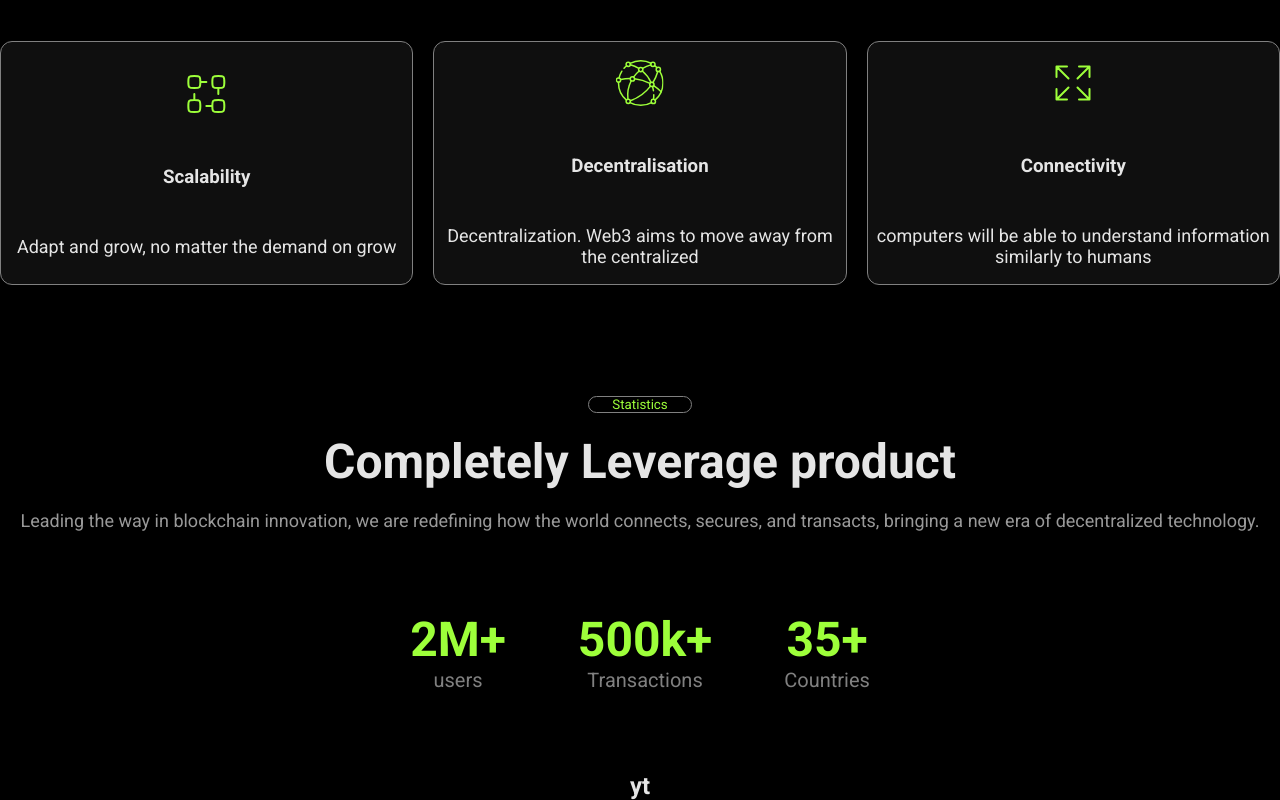
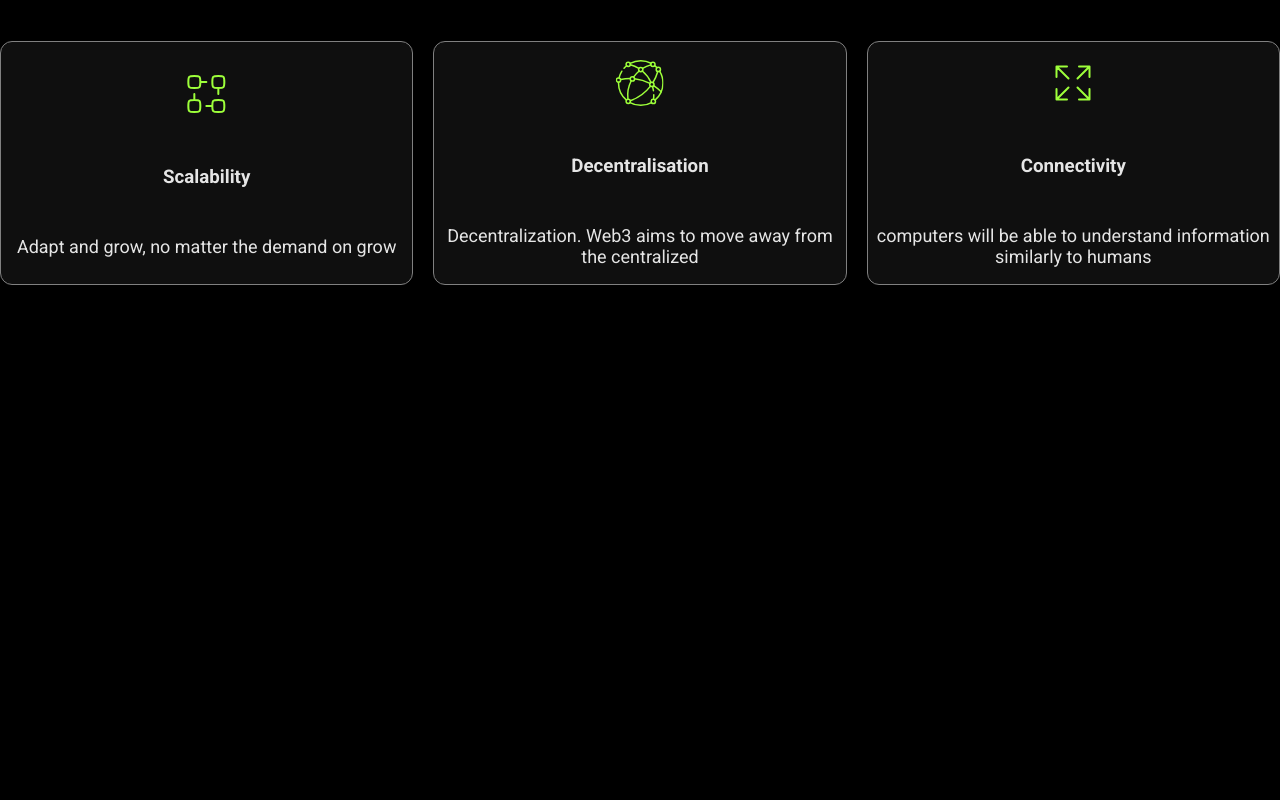
Before and after one commit to carolinevsant/projeto-neoFi, a plain HTML site: page index.html in a window 1280 px wide. Shown: the part 1171-1971 px from the top of the page. After the commit the page ends 1567 px from the top, so only its background shows below. Drawn offline with Linux system fonts and the light colour scheme; a web font is replaced by a local one.

Commit message:
Add files via upload

```diff
--- a/index.html
+++ b/index.html
@@ -108,33 +108,6 @@
 
     <section class="Statistics">
 
-
-            <button><a href="">Statistics</a></button>
-            <h3>Completely Leverage product</h3>
-            <p>Leading the way in blockchain innovation, we are redefining how the world connects, secures, and transacts, bringing a new era of decentralized technology.</p>
-
-
-        <div class="statistics-row">
-
-            <div class="users">
-                <h4>2M+</h4>
-                <p>users</p>
-            </div>
-
-            <div class="Transactions">
-                <h4>500k+</h4>
-                <p>Transactions</p>
-            </div>
-
-            <div class="Countries">
-                <h4>35+</h4>
-                <p>Countries</p>
-            </div>
-
-        </div>
-        <h1>yt</h1>
-
-
     </section>
 </body>
 </html>
--- a/style.css
+++ b/style.css
@@ -285,42 +285,3 @@ main{
 .card3 > p{
      font-size: 18px;
 }
-
-.Statistics{
-    display: flex;
-    flex-direction: column;
-    align-items: center;
-    text-align: center;
-
-    gap: 20px;
-    height: 360px;
-
-}
-.Statistics > button{
-    width: 104px;
-    height: 41px;
-
-    border-radius: 40px;
-    border: 1px solid grey;
-}
-.Statistics >h3{
-    font-size: 48px;
-}
-.Statistics >p{
-    font-size: 18px;
-    color: #999999;
-}
-.statistics-row{
-    display: flex;
-    padding: 60px;
-    gap: 72px;
-}
-.statistics-row h4{
-    font-size: 48px;
-    color: #9DFF3A;
-}
-.statistics-row p{
-    font-size: 20px;
-
-    color: gray;
-}
```
